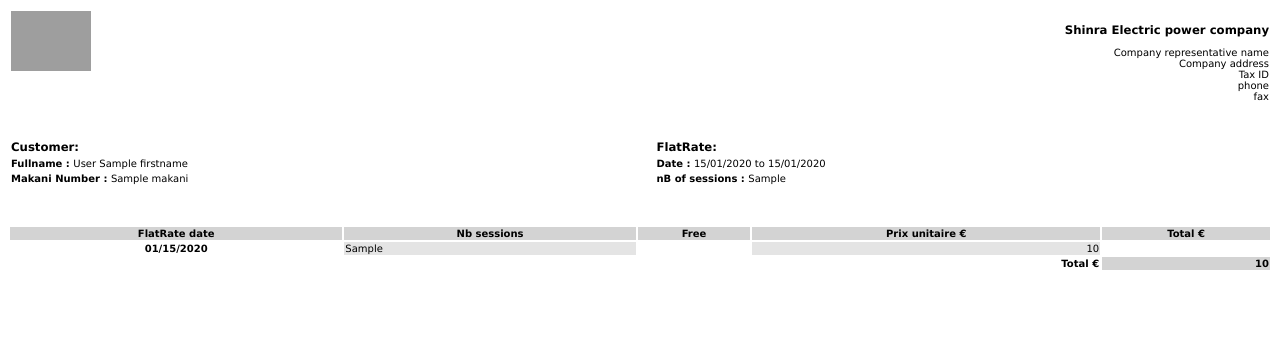
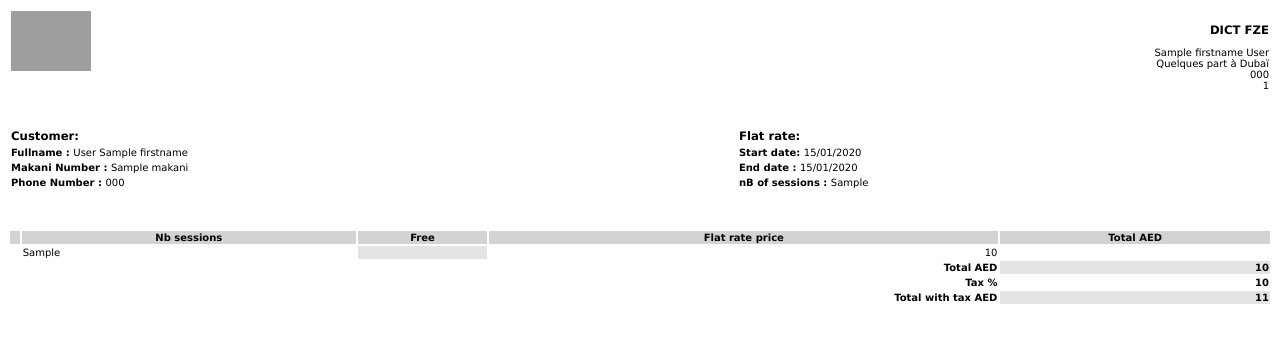
Before and after one commit to k4lu-0p/dict-manager-old, a Symfony app: template templates/bill/bill.html.twig in a window 1280 px wide. Shown: the top 343 px of the page. Run offline with Twig, Linux system fonts and the light colour scheme; the template is opened without the code that fills it: most values are stand-ins (such as "Sample title", 1, 10 or a date in 2020); some libraries are stand-ins or nearby versions; grey boxes are pictures that could not be loaded.

Commit message:
[STYLE](AccountingController.php, bill.html.twig) style facture : mise en forme de la facture à telecharger

```diff
--- a/templates/bill/bill.html.twig
+++ b/templates/bill/bill.html.twig
@@ -24,6 +24,9 @@
                 h3{
                     margin-bottom: 0;
                 }
+                .no-bg-color{
+                    background-color: transparent;
+                }
 </style>
 
 </head>
@@ -34,13 +37,12 @@
             <img src="build/images/logo-color.svg" alt="logo DICT" height="60">
         </td>
         <td align="right">
-            <h3>Shinra Electric power company</h3>
+            <h3>DICT FZE</h3>
             <pre>
-                Company representative name
-                Company address
-                Tax ID
-                phone
-                fax
+                {{ bill.admin.firstname }} {{ bill.admin.lastname }}
+                Quelques part à Dubaï
+                {{ bill.admin.phone }}
+                {{ bill.admin.societyNumber }}
             </pre>
         </td>
     </tr>
@@ -50,14 +52,18 @@
   <table width="100%">
     <tr>
         <td><h3><strong>Customer:</strong></h3></td>
-        <td><h3><strong>FlatRate:</strong></h3></td>
+        <td><h3><strong>Flat rate:</strong></h3></td>
     </tr>
     <tr>
         <td><strong>Fullname : </strong>{{ bill.customer.lastname}} {{ bill.customer.firstname}}</td>
-        <td><strong>Date : </strong>{{ bill.flatRate.dateStart|date("d/m/Y") }} to {{ bill.flatRate.dateEnd|date("d/m/Y") }}</td>
+        <td><strong>Start date: </strong>{{ bill.flatRate.dateStart|date("d/m/Y") }}</td>
     </tr>
     <tr>
         <td><strong>Makani Number : </strong>{{ bill.customer.makani }}</td>
+        <td><strong>End date : </strong>{{ bill.flatRate.dateEnd|date("d/m/Y") }}</td>
+    </tr>
+    <tr>
+        <td><strong>Phone Number : </strong>{{ bill.customer.phone }}</td>
         <td><strong>nB of sessions : </strong>{{ bill.flatRate.nbSessions }}</td>
     </tr>
 
@@ -68,27 +74,36 @@
             <table width="100%">
                 <thead class="lightgray">
                     <tr>
-                        <th>FlatRate date</th>
+                        <th class="no-bg-color"></th>
                         <th>Nb sessions</th>
                         <th>Free</th>
-                        <th>Prix unitaire €</th>
-                        <th>Total €</th>
+                        <th>Flat rate price</th>
+                        <th>Total AED</th>
                     </tr>
                 </thead>
-                <tbody>
+                <tbody width="100%">
                         <tr>
-                            <th scope="row">{{ bill.flatRate.dateStart|date("m/d/Y") }}</th>
-                            <td class="gray">{{ bill.flatRate.nbSessions }}</td>
+                            <td></td>
+                            <td>{{ bill.flatRate.nbSessions }}</td>
                             {# <td align="right">{{ bill.flatRate.nbFreeSessions }}</td> #}
-                            <td align="right"></td>
-                            <td align="right" class="gray">{{ bill.flatRate.price }}</td>
+                            <td align="right" class="gray"></td>
+                            <td align="right">{{ bill.flatRate.price }}</td>
                         </tr>
                 </tbody>
+
                 <tfoot>
                     <tr>
                         <td colspan="3"></td>
-                        <td align="right">Total €</td>
-                        <td align="right" class="lightgray">{{ bill.flatRate.price }}</td>
+                        <td align="right">Total AED</td>
+                        <td align="right" class="gray">{{ bill.flatRate.price }}</td>
+                    </tr><tr>
+                        <td colspan="3"></td>
+                        <td align="right">Tax %</td>
+                        <td align="right">{{ bill.tax }}</td>
+                    </tr><tr>
+                        <td colspan="3"></td>
+                        <td align="right">Total with tax AED</td>
+                        <td align="right" class="gray">{{ ((bill.flatRate.price / 100) * bill.tax) + bill.flatRate.price }}</td>
                     </tr>
                 </tfoot>
             </table>
```
Also changed, not shown: src/Controller/AccountingController.php (+12 -1 lines).
